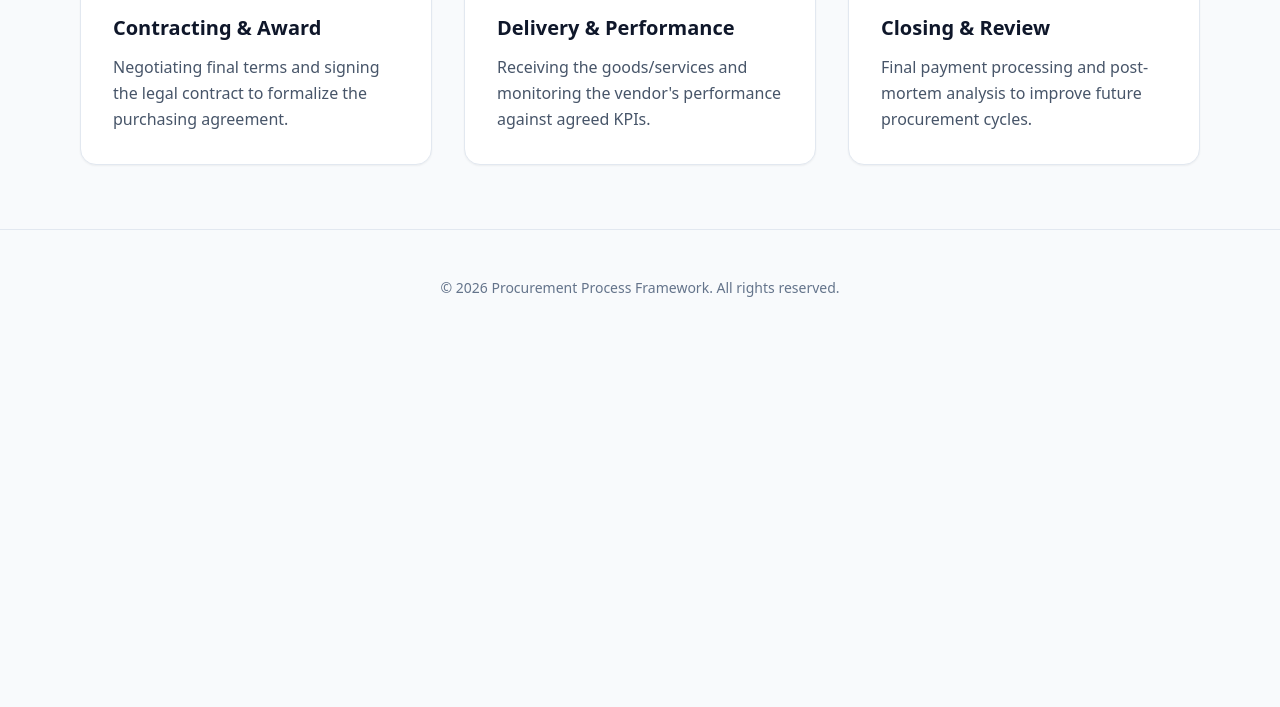
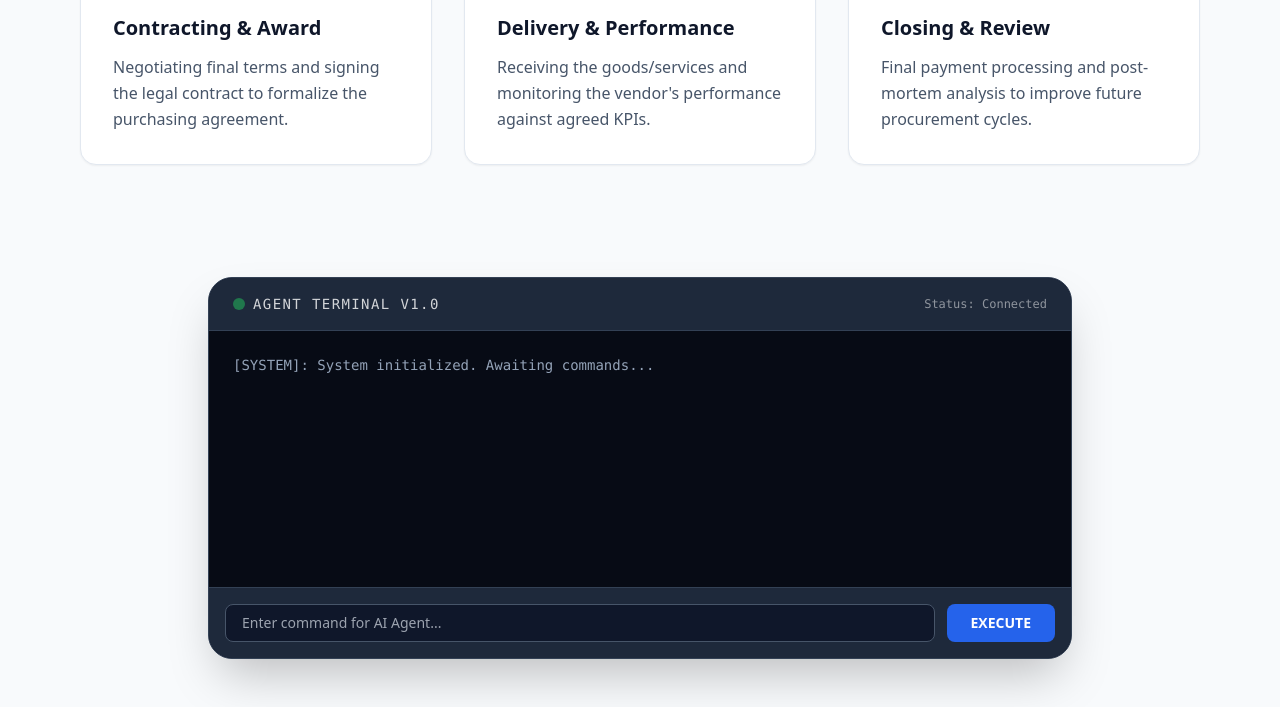
Before and after one commit to leanzky/proc_cost_proto, a plain HTML site: page index.html in a window 1280 px wide. Shown: the part 692-1399 px from the top of the page. Before the commit the page ends 1038 px from the top, so only its background shows below. Drawn offline with nearby package versions, Linux system fonts and the light colour scheme.

Commit message:
Implement Agent Control Panel UI

```diff
--- a/index.html
+++ b/index.html
@@ -93,9 +93,73 @@
         </div>
     </main>
 
-    <footer class="border-t border-slate-200 py-12 text-center text-slate-500 text-sm">
-        <p>&copy; 2026 Procurement Process Framework. All rights reserved.</p>
-    </footer>
+    <!-- Agent Control Panel -->
+    <section class="max-w-4xl mx-auto py-12 px-4">
+        <div class="bg-slate-900 text-white rounded-3xl shadow-2xl overflow-hidden border border-slate-700">
+            <div class="px-6 py-4 bg-slate-800 border-b border-slate-700 flex justify-between items-center">
+                <div class="flex items-center gap-2">
+                    <div class="w-3 h-3 bg-green-500 rounded-full animate-pulse"></div>
+                    <span class="font-mono text-sm uppercase tracking-widest opacity-80">Agent Terminal v1.0</span>
+                </div>
+                <div class="text-xs font-mono opacity-50">Status: Connected</div>
+            </div>
+
+            <div id="terminal-output" class="h-64 overflow-y-auto p-6 font-mono text-sm space-y-2 bg-black/50">
+                <div class="text-slate-400">[SYSTEM]: System initialized. Awaiting commands...</div>
+            </div>
+
+            <div class="p-4 bg-slate-800 border-t border-slate-700">
+                <div class="flex gap-3">
+                    <input type="text" id="agent-input" placeholder="Enter command for AI Agent..."
+                           class="flex-1 bg-slate-900 border border-slate-600 rounded-lg px-4 py-2 text-sm focus:outline-none focus:ring-2 focus:ring-blue-500 transition-all">
+                    <button onclick="sendCommand()" class="bg-blue-600 hover:bg-blue-500 text-white px-6 py-2 rounded-lg text-sm font-bold transition-colors">
+                        EXECUTE
+                    </button>
+                </div>
+            </div>
+        </div>
+    </section>
+
+    <script>
+        async function sendCommand() {
+            const input = document.getElementById('agent-input');
+            const output = document.getElementById('terminal-output');
+            const cmd = input.value.trim();
+
+            if (!cmd) return;
+
+            // Add user command to terminal
+            appendLine(`> ${cmd}`, 'text-blue-400');
+            input.value = '';
+
+            try {
+                // Note: Replace '/api/agent' with your actual endpoint once configured
+                const response = await fetch('/api/agent', {
+                    method: 'POST',
+                    headers: { 'Content-Type': 'application/json' },
+                    body: JSON.stringify({ command: cmd })
+                });
+                const data = await response.json();
+                appendLine(`[AGENT]: ${data.response}`, 'text-green-400');
+            } catch (e) {
+                appendLine(`[ERROR]: Connection to agent failed. (API endpoint not yet configured)`, 'text-red-400');
+            }
+        }
+
+        function appendLine(text, colorClass) {
+            const output = document.getElementById('terminal-output');
+            const line = document.createElement('div');
+            line.className = colorClass;
+            line.textContent = text;
+            output.appendChild(line);
+            output.scrollTop = output.scrollHeight;
+        }
+
+        // Allow Enter key to send
+        document.getElementById('agent-input').addEventListener('keypress', (e) => {
+            if (e.key === 'Enter') sendCommand();
+        });
+    </script>
 
 </body>
 </html>
```
